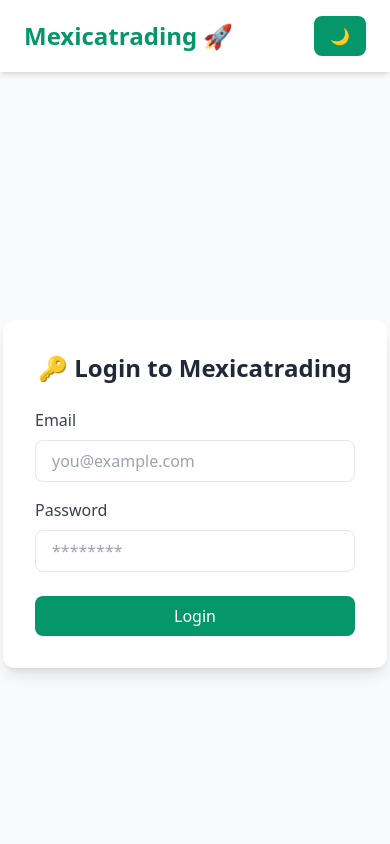
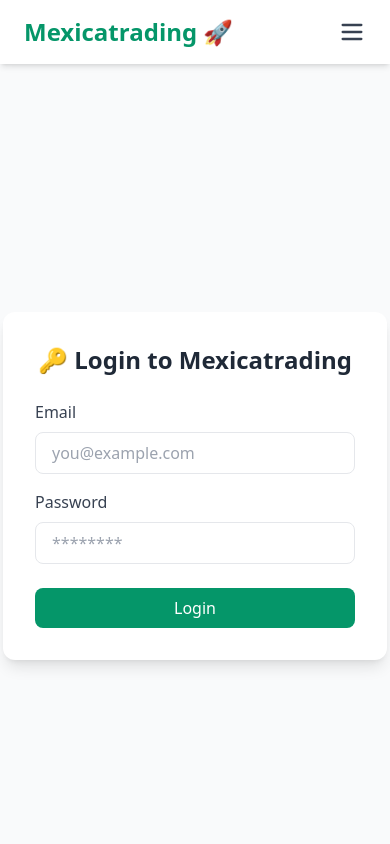
Before and after one commit to cchidiebere64-dot/Mexicatrading, a React (Vite) app: page /login in a window 390 px wide. Shown: the top 844 px of the page. Built offline with nearby package versions, Linux system fonts and the light colour scheme.

Commit message:
Update Navbar.jsx

```diff
--- a/src/components/Navbar.jsx
+++ b/src/components/Navbar.jsx
@@ -1,10 +1,12 @@
 import { Link } from "react-router-dom";
 import { useState, useEffect } from "react";
+import { Menu, X } from "lucide-react"; // ✅ modern icons
 
 export default function Navbar() {
   const [darkMode, setDarkMode] = useState(
     localStorage.getItem("theme") === "dark"
   );
+  const [menuOpen, setMenuOpen] = useState(false);
 
   useEffect(() => {
     if (darkMode) {
@@ -24,7 +26,7 @@ export default function Navbar() {
           Mexicatrading 🚀
         </Link>
 
-        {/* Links */}
+        {/* Desktop Links */}
         <div className="hidden md:flex gap-8 font-medium text-gray-700 dark:text-gray-200">
           <Link to="/" className="hover:text-emerald-500">Home</Link>
           <Link to="/plans" className="hover:text-emerald-500">Plans</Link>
@@ -33,14 +35,43 @@ export default function Navbar() {
           <Link to="/register" className="hover:text-emerald-500">Register</Link>
         </div>
 
+        {/* Buttons */}
+        <div className="flex items-center gap-4">
           {/* Dark Mode Toggle */}
           <button
             onClick={() => setDarkMode(!darkMode)}
-          className="ml-6 px-4 py-2 rounded-lg bg-emerald-600 text-white hover:bg-emerald-700 transition"
+            className="hidden md:block px-4 py-2 rounded-lg bg-emerald-600 text-white hover:bg-emerald-700 transition"
           >
             {darkMode ? "☀️" : "🌙"}
           </button>
+
+          {/* Mobile Menu Button */}
+          <button
+            className="md:hidden text-gray-700 dark:text-gray-200"
+            onClick={() => setMenuOpen(!menuOpen)}
+          >
+            {menuOpen ? <X size={28} /> : <Menu size={28} />}
+          </button>
         </div>
+      </div>
+
+      {/* Mobile Menu */}
+      {menuOpen && (
+        <div className="md:hidden bg-white dark:bg-gray-900 border-t dark:border-gray-700 px-6 py-4 space-y-4">
+          <Link to="/" className="block hover:text-emerald-500">Home</Link>
+          <Link to="/plans" className="block hover:text-emerald-500">Plans</Link>
+          <Link to="/dashboard" className="block hover:text-emerald-500">Dashboard</Link>
+          <Link to="/login" className="block hover:text-emerald-500">Login</Link>
+          <Link to="/register" className="block hover:text-emerald-500">Register</Link>
+          {/* Dark Mode Toggle inside mobile */}
+          <button
+            onClick={() => setDarkMode(!darkMode)}
+            className="w-full px-4 py-2 rounded-lg bg-emerald-600 text-white hover:bg-emerald-700 transition"
+          >
+            {darkMode ? "☀️ Light Mode" : "🌙 Dark Mode"}
+          </button>
+        </div>
+      )}
     </nav>
   );
 }
```
Lines whose indentation alone changed are shown as unchanged.
